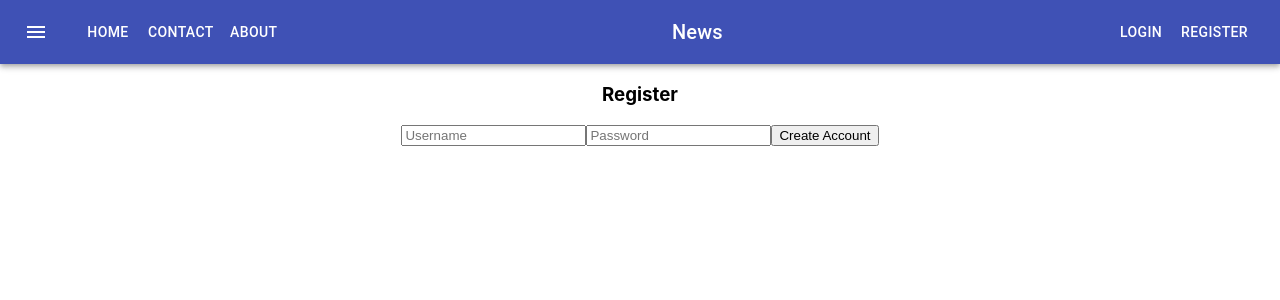
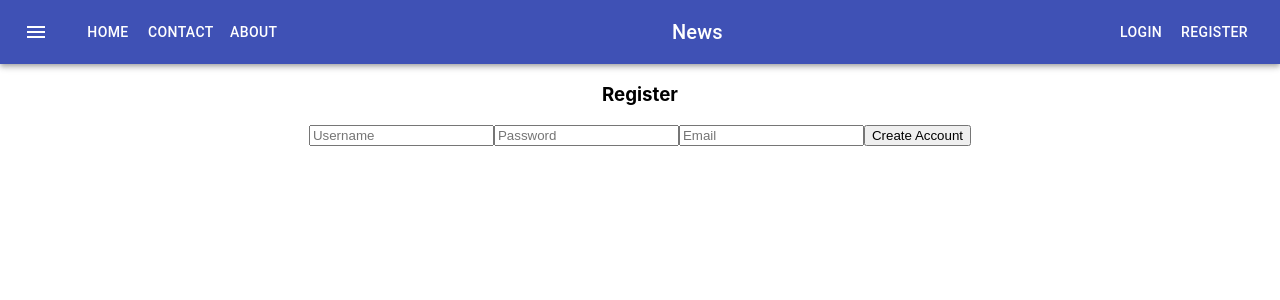
Before and after one commit to ferame/life-manager, a React (Create React App) app in the folder life-manager-web/: page /register in a window 1280 px wide. Shown: the top 300 px of the page. Built offline with nearby package versions, Linux system fonts and the light colour scheme.

Commit message:
Connection with backend is working, though it is just a register call currently

```diff
--- a/life-manager-web/package.json
+++ b/life-manager-web/package.json
@@ -15,11 +15,13 @@
     "@types/react-dom": "^16.9.8",
     "@types/react-redux": "^7.1.9",
     "@types/react-router-dom": "^5.1.6",
+    "axios": "^0.21.0",
     "bootstrap": "^4.5.3",
     "react": "^16.13.1",
     "react-bootstrap": "^1.4.0",
     "react-dom": "^16.13.1",
     "react-redux": "^7.2.0",
+    "react-router-dom": "^5.2.0",
     "react-scripts": "^4.0.1",
     "typescript": "~3.9.6"
   },
@@ -29,6 +31,7 @@
     "test": "react-scripts test",
     "eject": "react-scripts eject"
   },
+  "proxy": "http://localhost:8080",
   "eslintConfig": {
     "extends": "react-app"
   },
--- a/life-manager-web/src/views/Register.tsx
+++ b/life-manager-web/src/views/Register.tsx
@@ -1,16 +1,31 @@
 import React from 'react';
 import { useState } from 'react';
+import axios from "axios";
 // import { Counter } from '../features/counter/Counter';
 
 export default function Register () {
     const [username, setUsername] = useState("");
     const [password, setPassword] = useState("");
+    const [email, setEmail] = useState("");
 
     function handleSubmit (e:any) {
         e.preventDefault();
+        axios.post("/register", {
+            username: username,
+            password: password,
+            matchingPassword: password,
+            email: email
+        })
+        .then((response) => {
+            console.log("Response received");
+            console.log(response);
+        })
+        .catch((error) => {
+            console.log("Error while performing the api call: '/register'");
+            console.log(error);
+        })
         console.log(username);
         console.log(password);
-        console.log("Eh");
     }
     // return <Counter/>;
     return (
@@ -27,6 +42,11 @@ export default function Register () {
                        name="password"
                        type="password"
                        placeholder="Password"/>
+                <input onChange={(event) => setEmail(event.target.value)}
+                       value={email}
+                       name="email"
+                       type="text"
+                       placeholder="Email"/>
                 <button type="submit">Create Account</button>
             </form>
         </div>
```
Also changed, not shown: 2 other files (tests, documents, lock files or other folders).
